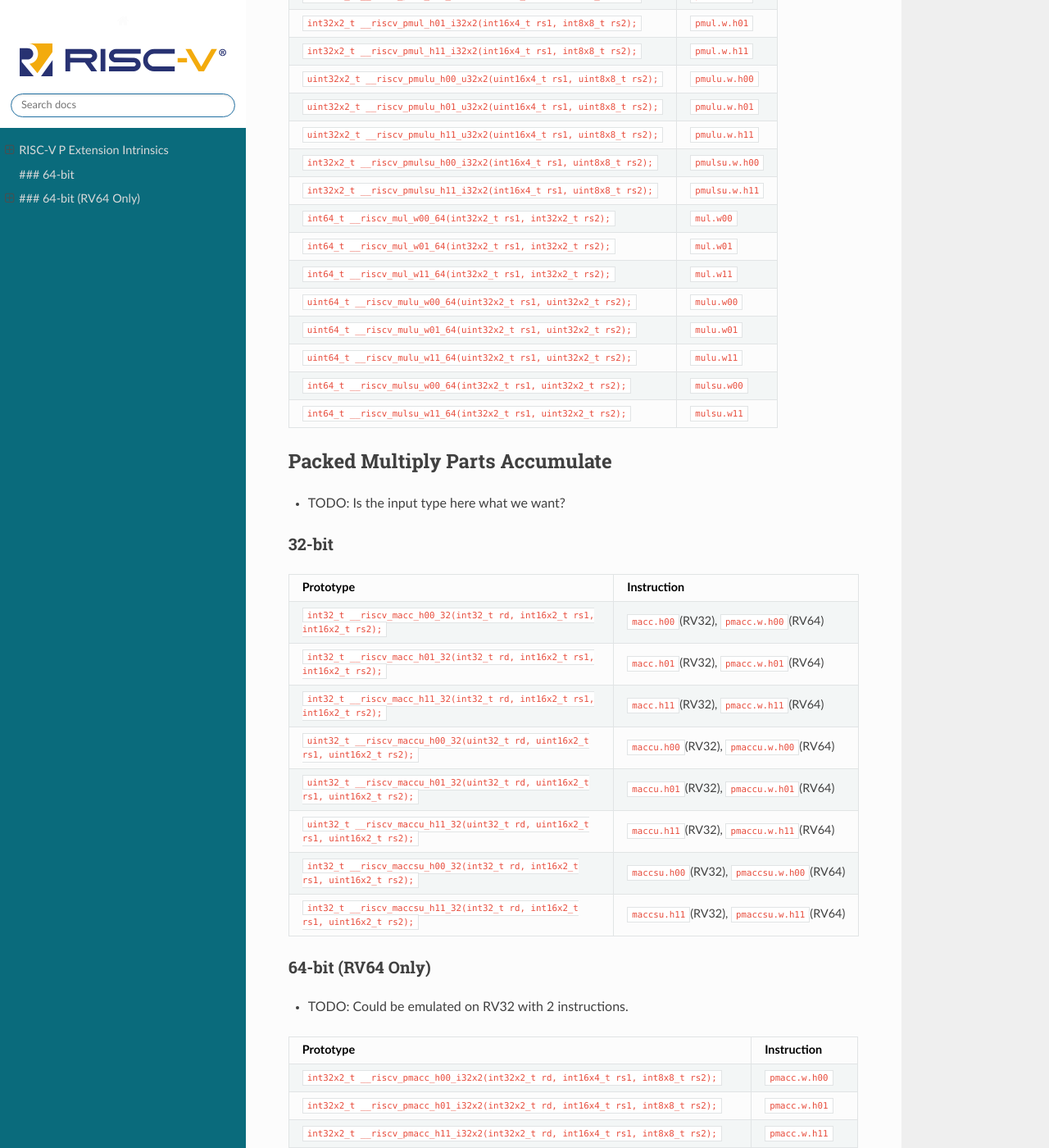
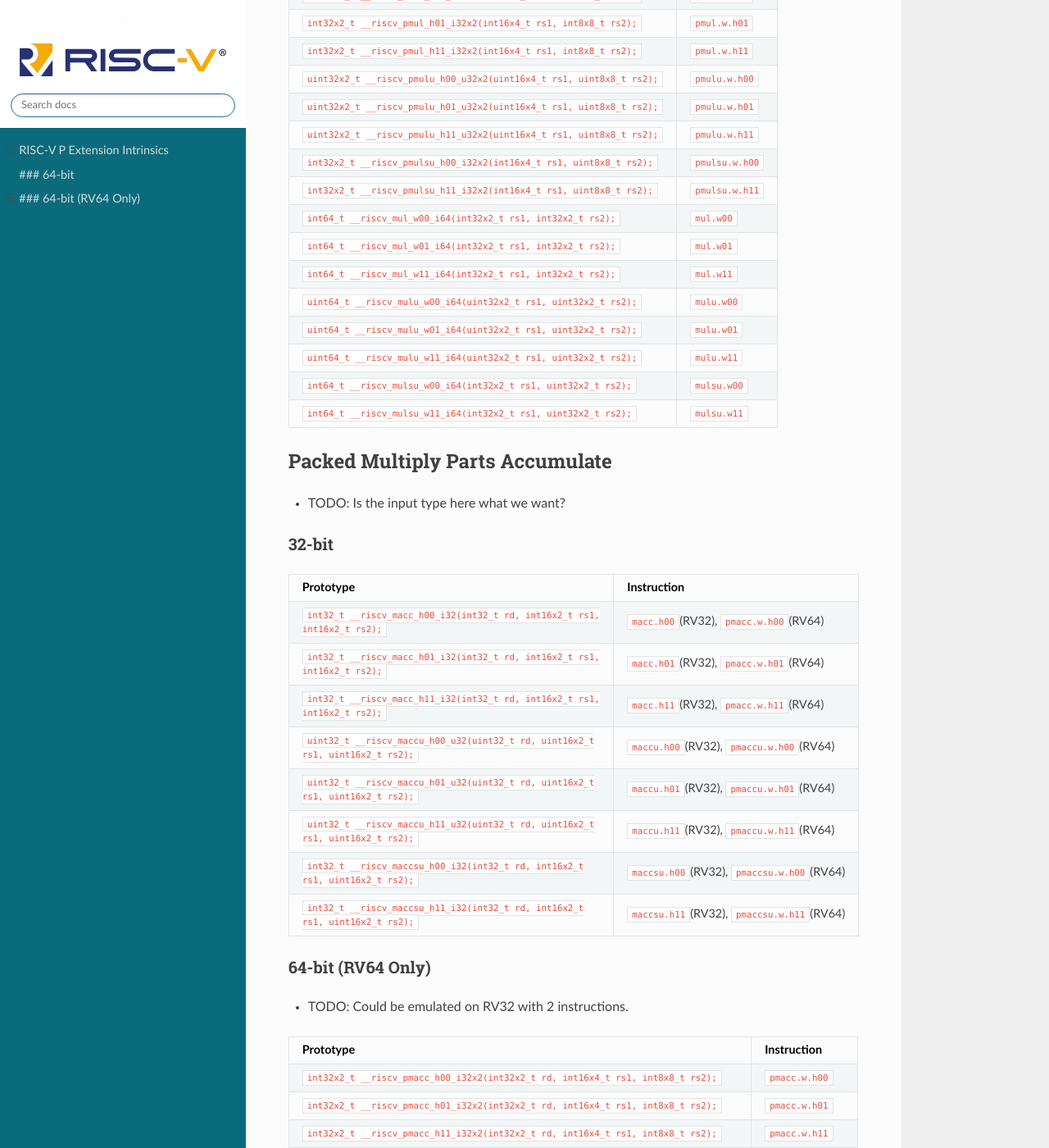
Before and after one commit to topperc/p-ext-intrinsics, a Sphinx documentation site: the page built from source/index.md, in a window 1280 px wide and 1400 px high, scrolled down 27943 px. Shown: the whole window at 82% size. Built offline with Sphinx 7.4.7 and the Read the Docs theme 3.1.0, drawn with Linux system fonts in a browser that asks for light colours; some of the changed text lies outside the part shown.

Commit message:
Add i/u to scalar result types in intrinsic names for packed intrinsics

```diff
--- a/source/index.md
+++ b/source/index.md
@@ -841,14 +841,14 @@
 | `uint16x2_t __riscv_pmulu_b11_u16x2(uint8x4_t rs1, uint8x4_t rs2);`  | `pmulu.h.b11`                           |
 | `int16x2_t __riscv_pmulsu_b00_i16x2(int8x4_t rs1, uint8x4_t rs2);`   | `pmulsu.h.b00`                          |
 | `int16x2_t __riscv_pmulsu_b11_i16x2(int8x4_t rs1, uint8x4_t rs2);`   | `pmulsu.h.b11`                          |
-| `int32_t __riscv_mul_h00_32(int16x2_t rs1, int16x2_t rs2);`          | `mul.h00`(RV32), `pmul.w.h00`(RV64)     |
-| `int32_t __riscv_mul_h01_32(int16x2_t rs1, int16x2_t rs2);`          | `mul.h01`(RV32), `pmul.w.h01`(RV64)     |
-| `int32_t __riscv_mul_h11_32(int16x2_t rs1, int16x2_t rs2);`          | `mul.h11`(RV32), `pmul.w.h11`(RV64)     |
-| `uint32_t __riscv_mulu_h00_32(uint16x2_t rs1, uint16x2_t rs2);`      | `mulu.h00`(RV32), `pmulu.w.h00`(RV64)   |
-| `uint32_t __riscv_mulu_h01_32(uint16x2_t rs1, uint16x2_t rs2);`      | `mulu.h01`(RV32), `pmulu.w.h01`(RV64)   |
-| `uint32_t __riscv_mulu_h11_32(uint16x2_t rs1, uint16x2_t rs2);`      | `mulu.h11`(RV32), `pmulu.w.h11`(RV64)   |
-| `int32_t __riscv_mulsu_h00_32(int16x2_t rs1, uint16x2_t rs2);`       | `mulsu.h00`(RV32), `pmulsu.w.h00`(RV64) |
-| `int32_t __riscv_mulsu_h11_32(int16x2_t rs1, uint16x2_t rs2);`       | `mulsu.h11`(RV32), `pmulsu.w.h11`(RV64) |
+| `int32_t __riscv_mul_h00_i32(int16x2_t rs1, int16x2_t rs2);`         | `mul.h00`(RV32), `pmul.w.h00`(RV64)     |
+| `int32_t __riscv_mul_h01_i32(int16x2_t rs1, int16x2_t rs2);`         | `mul.h01`(RV32), `pmul.w.h01`(RV64)     |
+| `int32_t __riscv_mul_h11_i32(int16x2_t rs1, int16x2_t rs2);`         | `mul.h11`(RV32), `pmul.w.h11`(RV64)     |
+| `uint32_t __riscv_mulu_h00_u32(uint16x2_t rs1, uint16x2_t rs2);`     | `mulu.h00`(RV32), `pmulu.w.h00`(RV64)   |
+| `uint32_t __riscv_mulu_h01_u32(uint16x2_t rs1, uint16x2_t rs2);`     | `mulu.h01`(RV32), `pmulu.w.h01`(RV64)   |
+| `uint32_t __riscv_mulu_h11_u32(uint16x2_t rs1, uint16x2_t rs2);`     | `mulu.h11`(RV32), `pmulu.w.h11`(RV64)   |
+| `int32_t __riscv_mulsu_h00_i32(int16x2_t rs1, uint16x2_t rs2);`      | `mulsu.h00`(RV32), `pmulsu.w.h00`(RV64) |
+| `int32_t __riscv_mulsu_h11_i32(int16x2_t rs1, uint16x2_t rs2);`      | `mulsu.h11`(RV32), `pmulsu.w.h11`(RV64) |
 
 ### 64-bit (RV64 Only)
 
@@ -872,14 +872,14 @@
 | `uint32x2_t __riscv_pmulu_h11_u32x2(uint16x4_t rs1, uint8x8_t rs2);` | `pmulu.w.h11`                           |
 | `int32x2_t __riscv_pmulsu_h00_i32x2(int16x4_t rs1, uint8x8_t rs2);`  | `pmulsu.w.h00`                          |
 | `int32x2_t __riscv_pmulsu_h11_i32x2(int16x4_t rs1, uint8x8_t rs2);`  | `pmulsu.w.h11`                          |
-| `int64_t __riscv_mul_w00_64(int32x2_t rs1, int32x2_t rs2);`          | `mul.w00`                               |
-| `int64_t __riscv_mul_w01_64(int32x2_t rs1, int32x2_t rs2);`          | `mul.w01`                               |
-| `int64_t __riscv_mul_w11_64(int32x2_t rs1, int32x2_t rs2);`          | `mul.w11`                               |
-| `uint64_t __riscv_mulu_w00_64(uint32x2_t rs1, uint32x2_t rs2);`      | `mulu.w00`                              |
-| `uint64_t __riscv_mulu_w01_64(uint32x2_t rs1, uint32x2_t rs2);`      | `mulu.w01`                              |
-| `uint64_t __riscv_mulu_w11_64(uint32x2_t rs1, uint32x2_t rs2);`      | `mulu.w11`                              |
-| `int64_t __riscv_mulsu_w00_64(int32x2_t rs1, uint32x2_t rs2);`       | `mulsu.w00`                             |
-| `int64_t __riscv_mulsu_w11_64(int32x2_t rs1, uint32x2_t rs2);`       | `mulsu.w11`                             |
+| `int64_t __riscv_mul_w00_i64(int32x2_t rs1, int32x2_t rs2);`         | `mul.w00`                               |
+| `int64_t __riscv_mul_w01_i64(int32x2_t rs1, int32x2_t rs2);`         | `mul.w01`                               |
+| `int64_t __riscv_mul_w11_i64(int32x2_t rs1, int32x2_t rs2);`         | `mul.w11`                               |
+| `uint64_t __riscv_mulu_w00_i64(uint32x2_t rs1, uint32x2_t rs2);`     | `mulu.w00`                              |
+| `uint64_t __riscv_mulu_w01_i64(uint32x2_t rs1, uint32x2_t rs2);`     | `mulu.w01`                              |
+| `uint64_t __riscv_mulu_w11_i64(uint32x2_t rs1, uint32x2_t rs2);`     | `mulu.w11`                              |
+| `int64_t __riscv_mulsu_w00_i64(int32x2_t rs1, uint32x2_t rs2);`      | `mulsu.w00`                             |
+| `int64_t __riscv_mulsu_w11_i64(int32x2_t rs1, uint32x2_t rs2);`      | `mulsu.w11`                             |
 
 ### Packed Multiply Parts Accumulate
 
@@ -889,14 +889,14 @@
 
 | Prototype                                                                          | Instruction                               |
 |------------------------------------------------------------------------------------|-------------------------------------------|
-| `int32_t __riscv_macc_h00_32(int32_t rd, int16x2_t rs1, int16x2_t rs2);`           | `macc.h00`(RV32), `pmacc.w.h00`(RV64)     |
-| `int32_t __riscv_macc_h01_32(int32_t rd, int16x2_t rs1, int16x2_t rs2);`           | `macc.h01`(RV32), `pmacc.w.h01`(RV64)     |
-| `int32_t __riscv_macc_h11_32(int32_t rd, int16x2_t rs1, int16x2_t rs2);`           | `macc.h11`(RV32), `pmacc.w.h11`(RV64)     |
-| `uint32_t __riscv_maccu_h00_32(uint32_t rd, uint16x2_t rs1, uint16x2_t rs2);`      | `maccu.h00`(RV32), `pmaccu.w.h00`(RV64)   |
-| `uint32_t __riscv_maccu_h01_32(uint32_t rd, uint16x2_t rs1, uint16x2_t rs2);`      | `maccu.h01`(RV32), `pmaccu.w.h01`(RV64)   |
-| `uint32_t __riscv_maccu_h11_32(uint32_t rd, uint16x2_t rs1, uint16x2_t rs2);`      | `maccu.h11`(RV32), `pmaccu.w.h11`(RV64)   |
-| `int32_t __riscv_maccsu_h00_32(int32_t rd, int16x2_t rs1, uint16x2_t rs2);`        | `maccsu.h00`(RV32), `pmaccsu.w.h00`(RV64) |
-| `int32_t __riscv_maccsu_h11_32(int32_t rd, int16x2_t rs1, uint16x2_t rs2);`        | `maccsu.h11`(RV32), `pmaccsu.w.h11`(RV64) |
+| `int32_t __riscv_macc_h00_i32(int32_t rd, int16x2_t rs1, int16x2_t rs2);`          | `macc.h00`(RV32), `pmacc.w.h00`(RV64)     |
+| `int32_t __riscv_macc_h01_i32(int32_t rd, int16x2_t rs1, int16x2_t rs2);`          | `macc.h01`(RV32), `pmacc.w.h01`(RV64)     |
+| `int32_t __riscv_macc_h11_i32(int32_t rd, int16x2_t rs1, int16x2_t rs2);`          | `macc.h11`(RV32), `pmacc.w.h11`(RV64)     |
+| `uint32_t __riscv_maccu_h00_u32(uint32_t rd, uint16x2_t rs1, uint16x2_t rs2);`     | `maccu.h00`(RV32), `pmaccu.w.h00`(RV64)   |
+| `uint32_t __riscv_maccu_h01_u32(uint32_t rd, uint16x2_t rs1, uint16x2_t rs2);`     | `maccu.h01`(RV32), `pmaccu.w.h01`(RV64)   |
+| `uint32_t __riscv_maccu_h11_u32(uint32_t rd, uint16x2_t rs1, uint16x2_t rs2);`     | `maccu.h11`(RV32), `pmaccu.w.h11`(RV64)   |
+| `int32_t __riscv_maccsu_h00_i32(int32_t rd, int16x2_t rs1, uint16x2_t rs2);`       | `maccsu.h00`(RV32), `pmaccsu.w.h00`(RV64) |
+| `int32_t __riscv_maccsu_h11_i32(int32_t rd, int16x2_t rs1, uint16x2_t rs2);`       | `maccsu.h11`(RV32), `pmaccsu.w.h11`(RV64) |
 
 #### 64-bit (RV64 Only)
 
@@ -912,14 +912,14 @@
 | `uint32x2_t __riscv_pmaccu_h11_u32x2(uint32x2_t, uint16x4_t rs1, uint8x8_t rs2);`  | `pmaccu.w.h11`                            |
 | `int32x2_t __riscv_pmaccsu_h00_i32x2(int32x2_t rd, int16x4_t rs1, uint8x8_t rs2);` | `pmaccsu.w.h00`                           |
 | `int32x2_t __riscv_pmaccsu_h11_i32x2(int32x2_t rd, int16x4_t rs1, uint8x8_t rs2);` | `pmaccsu.w.h11`                           |
-| `int64_t __riscv_macc_w00_64(int64_t rd, int32x2_t rs1, int32x2_t rs2);`           | `macc.w00`                                |
-| `int64_t __riscv_macc_w01_64(int64_t rd, int32x2_t rs1, int32x2_t rs2);`           | `macc.w01`                                |
-| `int64_t __riscv_macc_w11_64(int64_t rd, int32x2_t rs1, int32x2_t rs2);`           | `macc.w11`                                |
-| `uint64_t __riscv_maccu_w00_64(uint64_t rd, uint32x2_t rs1, uint32x2_t rs2);`      | `maccu.w00`                               |
-| `uint64_t __riscv_maccu_w01_64(uint64_t rd, uint32x2_t rs1, uint32x2_t rs2);`      | `maccu.w01`                               |
-| `uint64_t __riscv_maccu_w11_64(uint64_t rd, uint32x2_t rs1, uint32x2_t rs2);`      | `maccu.w11`                               |
-| `int64_t __riscv_maccsu_w00_64(int64_t rd, int32x2_t rs1, uint32x2_t rs2);`        | `maccsu.w00`                              |
-| `int64_t __riscv_maccsu_w11_64(int64_t rd, int32x2_t rs1, uint32x2_t rs2);`        | `maccsu.w11`                              |
+| `int64_t __riscv_macc_w00_i64(int64_t rd, int32x2_t rs1, int32x2_t rs2);`          | `macc.w00`                                |
+| `int64_t __riscv_macc_w01_i64(int64_t rd, int32x2_t rs1, int32x2_t rs2);`          | `macc.w01`                                |
+| `int64_t __riscv_macc_w11_i64(int64_t rd, int32x2_t rs1, int32x2_t rs2);`          | `macc.w11`                                |
+| `uint64_t __riscv_maccu_w00_u64(uint64_t rd, uint32x2_t rs1, uint32x2_t rs2);`     | `maccu.w00`                               |
+| `uint64_t __riscv_maccu_w01_u64(uint64_t rd, uint32x2_t rs1, uint32x2_t rs2);`     | `maccu.w01`                               |
+| `uint64_t __riscv_maccu_w11_u64(uint64_t rd, uint32x2_t rs1, uint32x2_t rs2);`     | `maccu.w11`                               |
+| `int64_t __riscv_maccsu_w00_i64(int64_t rd, int32x2_t rs1, uint32x2_t rs2);`       | `maccsu.w00`                              |
+| `int64_t __riscv_maccsu_w11_i64(int64_t rd, int32x2_t rs1, uint32x2_t rs2);`       | `maccsu.w11`                              |
 
 
 ### Packed "Q-format" Multiply Parts Accumulate
@@ -930,12 +930,12 @@
 
 | Prototype                                                                          | Instruction                               |
 |------------------------------------------------------------------------------------|-------------------------------------------|
-| `int32_t __riscv_mqacc_h00_32(int32_t rd, int16x2_t rs1, int16x2_t rs2);`          | `mqacc.h00`(RV32), `pmqacc.w.h00`(RV64)   |
-| `int32_t __riscv_mqacc_h01_32(int32_t rd, int16x2_t rs1, int16x2_t rs2);`          | `mqacc.h01`(RV32), `pmqacc.w.h01`(RV64)   |
-| `int32_t __riscv_mqacc_h11_32(int32_t rd, int16x2_t rs1, int16x2_t rs2);`          | `mqacc.h11`(RV32), `pmqacc.w.h11`(RV64)   |
-| `int32_t __riscv_mqracc_h00_32(int32_t rd, int16x2_t rs1, int16x2_t rs2);`         | `mqracc.h00`(RV32), `pmqracc.w.h00`(RV64) |
-| `int32_t __riscv_mqracc_h01_32(int32_t rd, int16x2_t rs1, int16x2_t rs2);`         | `mqracc.h01`(RV32), `pmqracc.w.h01`(RV64) |
-| `int32_t __riscv_mqracc_h11_32(int32_t rd, int16x2_t rs1, int16x2_t rs2);`         | `mqracc.h11`(RV32), `pmqracc.w.h11`(RV64) |
+| `int32_t __riscv_mqacc_h00_i32(int32_t rd, int16x2_t rs1, int16x2_t rs2);`         | `mqacc.h00`(RV32), `pmqacc.w.h00`(RV64)   |
+| `int32_t __riscv_mqacc_h01_i32(int32_t rd, int16x2_t rs1, int16x2_t rs2);`         | `mqacc.h01`(RV32), `pmqacc.w.h01`(RV64)   |
+| `int32_t __riscv_mqacc_h11_i32(int32_t rd, int16x2_t rs1, int16x2_t rs2);`         | `mqacc.h11`(RV32), `pmqacc.w.h11`(RV64)   |
+| `int32_t __riscv_mqracc_h00_i32(int32_t rd, int16x2_t rs1, int16x2_t rs2);`        | `mqracc.h00`(RV32), `pmqracc.w.h00`(RV64) |
+| `int32_t __riscv_mqracc_h01_i32(int32_t rd, int16x2_t rs1, int16x2_t rs2);`        | `mqracc.h01`(RV32), `pmqracc.w.h01`(RV64) |
+| `int32_t __riscv_mqracc_h11_i32(int32_t rd, int16x2_t rs1, int16x2_t rs2);`        | `mqracc.h11`(RV32), `pmqracc.w.h11`(RV64) |
 
 #### 64-bit (RV64 Only)
 
@@ -949,12 +949,12 @@
 | `int32x2_t __riscv_pmqracc_h00_i32x2(int32x2_t rd, int16x2_t rs1, int16x2_t rs2);` | `pmqracc.w.h00`                           |
 | `int32x2_t __riscv_pmqracc_h01_i32x2(int32x2_t rd, int16x2_t rs1, int16x2_t rs2);` | `pmqracc.w.h01`                           |
 | `int32x2_t __riscv_pmqracc_h11_i32x2(int32x2_t rd, int16x2_t rs1, int16x2_t rs2);` | `pmqracc.w.h11`                           |
-| `int64_t __riscv_mqacc_h00_64(int64_t rd, int32x2_t rs1, int32x2_t rs2);`          | `mqacc.w00`                               |
-| `int64_t __riscv_mqacc_h01_64(int64_t rd, int32x2_t rs1, int32x2_t rs2);`          | `mqacc.w01`                               |
-| `int64_t __riscv_mqacc_h11_64(int64_t rd, int32x2_t rs1, int32x2_t rs2);`          | `mqacc.w11`                               |
-| `int64_t __riscv_mqracc_h00_64(int64_t rd, int32x2_t rs1, int32x2_t rs2);`         | `mqracc.w00`                              |
-| `int64_t __riscv_mqracc_h01_64(int64_t rd, int32x2_t rs1, int32x2_t rs2);`         | `mqracc.w01`                              |
-| `int64_t __riscv_mqracc_h11_64(int64_t rd, int32x2_t rs1, int32x2_t rs2);`         | `mqracc.w11`                              |
+| `int64_t __riscv_mqacc_h00_i64(int64_t rd, int32x2_t rs1, int32x2_t rs2);`         | `mqacc.w00`                               |
+| `int64_t __riscv_mqacc_h01_i64(int64_t rd, int32x2_t rs1, int32x2_t rs2);`         | `mqacc.w01`                               |
+| `int64_t __riscv_mqacc_h11_i64(int64_t rd, int32x2_t rs1, int32x2_t rs2);`         | `mqacc.w11`                               |
+| `int64_t __riscv_mqracc_h00_i64(int64_t rd, int32x2_t rs1, int32x2_t rs2);`        | `mqracc.w00`                              |
+| `int64_t __riscv_mqracc_h01_i64(int64_t rd, int32x2_t rs1, int32x2_t rs2);`        | `mqracc.w01`                              |
+| `int64_t __riscv_mqracc_h11_i64(int64_t rd, int32x2_t rs1, int32x2_t rs2);`        | `mqracc.w11`                              |
 
 ### Packed Multiply High Parts
 
@@ -968,25 +968,25 @@
 | `int16x2_t __riscv_pmulh_b1_i16x2(int16x2_t rs1, int8x4_t rs2);`     | `pmulh.h.b1`                            |
 | `int16x2_t __riscv_pmulhsu_b0_i16x2(int16x2_t rs1, uint8x4_t rs2);`  | `pmulhsu.h.b0`                          |
 | `int16x2_t __riscv_pmulhsu_b1_i16x2(int16x2_t rs1, uint8x4_t rs2);`  | `pmulhsu.h.b1`                          |
-| `int32_t __riscv_mulh_h0_32(int32_t rs1, int16x2_t rs2);`            | `mulh.h0`(RV32), `pmulh.w.h0`(RV64)     |
-| `int32_t __riscv_mulh_h1_32(int32_t rs1, int16x2_t rs2);`            | `mulh.h1`(RV32), `pmulh.w.h1`(RV64)     |
-| `int32_t __riscv_mulhsu_h0_32(int32_t rs1, uint16x2_t rs2);`         | `mulhsu.h0`(RV32), `pmulhsu.w.h0`(RV64) |
-| `int32_t __riscv_mulhsu_h1_32(int32_t rs1, uint16x2_t rs2);`         | `mulhsu.h1`(RV32), `pmulhsu.w.h1`(RV64) |
+| `int32_t __riscv_mulh_h0_i32(int32_t rs1, int16x2_t rs2);`           | `mulh.h0`(RV32), `pmulh.w.h0`(RV64)     |
+| `int32_t __riscv_mulh_h1_i32(int32_t rs1, int16x2_t rs2);`           | `mulh.h1`(RV32), `pmulh.w.h1`(RV64)     |
+| `int32_t __riscv_mulhsu_h0_i32(int32_t rs1, uint16x2_t rs2);`        | `mulhsu.h0`(RV32), `pmulhsu.w.h0`(RV64) |
+| `int32_t __riscv_mulhsu_h1_i32(int32_t rs1, uint16x2_t rs2);`        | `mulhsu.h1`(RV32), `pmulhsu.w.h1`(RV64) |
 
 #### 64-bit (RV64 Only)
 
 * TODO: Could be emulated on RV32 with 2 instructions.
 
-| Prototype                                                            | Instruction          |
-|----------------------------------------------------------------------|----------------------|
-| `int16x4_t __riscv_pmulh_b0_i16x4(int16x4_t rs1, int8x8_t rs2);`     | `pmulh.h.b0`         |
-| `int16x4_t __riscv_pmulh_b1_i16x4(int16x4_t rs1, int8x8_t rs2);`     | `pmulh.h.b1`         |
-| `int16x4_t __riscv_pmulhsu_b0_i16x4(int16x4_t rs1, uint8x8_t rs2);`  | `pmulhsu.h.b0`       |
-| `int16x4_t __riscv_pmulhsu_b1_i16x4(int16x4_t rs1, uint8x8_t rs2);`  | `pmulhsu.h.b1`       |
-| `int32x2_t __riscv_pmulh_b0_i32x2(int32x2_t rs1, int16x4_t rs2);`    | `pmulh.w.h0`         |
-| `int32x2_t __riscv_pmulh_b1_i32x2(int32x2_t rs1, int16x4_t rs2);`    | `pmulh.w.h1`         |
-| `int32x2_t __riscv_pmulhsu_b0_i32x2(int32x2_t rs1, uint16x4_t rs2);` | `pmulhsu.w.h0`       |
-| `int32x2_t __riscv_pmulhsu_b1_i32x2(int32x2_t rs1, uint16x4_t rs2);` | `pmulhsu.w.h1`       |
+| Prototype                                                            | Instruction                             |
+|----------------------------------------------------------------------|-----------------------------------------|
+| `int16x4_t __riscv_pmulh_b0_i16x4(int16x4_t rs1, int8x8_t rs2);`     | `pmulh.h.b0`                            |
+| `int16x4_t __riscv_pmulh_b1_i16x4(int16x4_t rs1, int8x8_t rs2);`     | `pmulh.h.b1`                            |
+| `int16x4_t __riscv_pmulhsu_b0_i16x4(int16x4_t rs1, uint8x8_t rs2);`  | `pmulhsu.h.b0`                          |
+| `int16x4_t __riscv_pmulhsu_b1_i16x4(int16x4_t rs1, uint8x8_t rs2);`  | `pmulhsu.h.b1`                          |
+| `int32x2_t __riscv_pmulh_b0_i32x2(int32x2_t rs1, int16x4_t rs2);`    | `pmulh.w.h0`                            |
+| `int32x2_t __riscv_pmulh_b1_i32x2(int32x2_t rs1, int16x4_t rs2);`    | `pmulh.w.h1`                            |
+| `int32x2_t __riscv_pmulhsu_b0_i32x2(int32x2_t rs1, uint16x4_t rs2);` | `pmulhsu.w.h0`                          |
+| `int32x2_t __riscv_pmulhsu_b1_i32x2(int32x2_t rs1, uint16x4_t rs2);` | `pmulhsu.w.h1`                          |
 
 ### Packed Multiply High Parts Accumulate
 
@@ -1000,10 +1000,10 @@
 | `int16x2_t __riscv_pmhacc_b1_i16x2(int16x2_t rd, int16x2_t rs1, int8x4_t rs2);`     | `pmhacc.h.b1`                             |
 | `int16x2_t __riscv_pmhaccsu_b0_i16x2(int16x2_t rd, int16x2_t rs1, uint8x4_t rs2);`  | `pmhaccsu.h.b0`                           |
 | `int16x2_t __riscv_pmhaccsu_b1_i16x2(int16x2_t rd, int16x2_t rs1, uint8x4_t rs2);`  | `pmhaccsu.h.b1`                           |
-| `int32_t __riscv_mhacc_h0_32(int32_t rd, int32_t rs1, int16x2_t rs2);`              | `mhacc.h0`(RV32), `pmhacc.w.h0`(RV64)     |
-| `int32_t __riscv_mhacc_h1_32(int32_t rd, int32_t rs1, int16x2_t rs2);`              | `mhacc.h1`(RV32), `pmhacc.w.h1`(RV64)     |
-| `int32_t __riscv_mhaccsu_h0_32(int32_t rd, int32_t rs1, uint16x2_t rs2);`           | `mhaccsu.h0`(RV32), `pmhaccsu.w.h0`(RV64) |
-| `int32_t __riscv_mhaccsu_h1_32(int32_t rd, int32_t rs1, uint16x2_t rs2);`           | `mhaccsu.h1`(RV32), `pmhaccsu.w.h1`(RV64) |
+| `int32_t __riscv_mhacc_h0_i32(int32_t rd, int32_t rs1, int16x2_t rs2);`             | `mhacc.h0`(RV32), `pmhacc.w.h0`(RV64)     |
+| `int32_t __riscv_mhacc_h1_i32(int32_t rd, int32_t rs1, int16x2_t rs2);`             | `mhacc.h1`(RV32), `pmhacc.w.h1`(RV64)     |
+| `int32_t __riscv_mhaccsu_h0_i32(int32_t rd, int32_t rs1, uint16x2_t rs2);`          | `mhaccsu.h0`(RV32), `pmhaccsu.w.h0`(RV64) |
+| `int32_t __riscv_mhaccsu_h1_i32(int32_t rd, int32_t rs1, uint16x2_t rs2);`          | `mhaccsu.h1`(RV32), `pmhaccsu.w.h1`(RV64) |
 
 #### 64-bit (RV64 Only)
 
```
